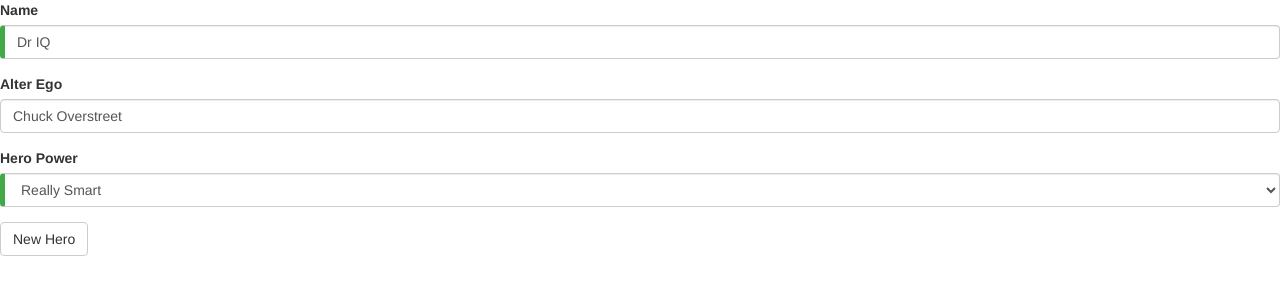
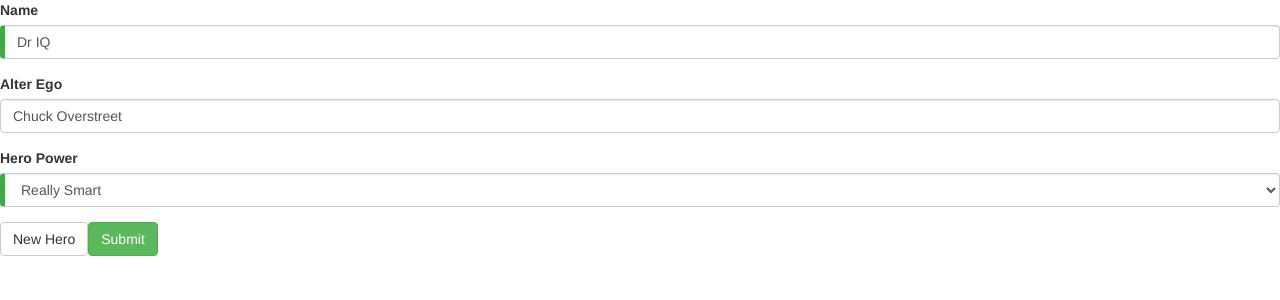
Before and after one commit to gabocze/angular-tutorial-template-driven-form, an Angular app: page / in a window 1280 px wide. Shown: the top 300 px of the page. Built offline with nearby package versions, Linux system fonts and the light colour scheme.

Commit message:
Submit button w/ enabled/disabled status.

```diff
--- a/src/app/hero-form/hero-form.component.html
+++ b/src/app/hero-form/hero-form.component.html
@@ -1,4 +1,4 @@
-<form #heroForm="ngForm">
+<form (ngSubmit)="onSubmit()" #heroForm="ngForm">
 <div class="form-group">
   <label for="name">Name</label>
   <input type="text" class="form-control" id="name"
@@ -25,4 +25,5 @@
   </select>
 </div>
 <button type="button" class="btn btn-default" (click)="newHero(); heroForm.reset()">New Hero</button>
+<button type="submit" class="btn btn-success" [disabled]="!heroForm.form.valid">Submit</button>
 </form>
```
